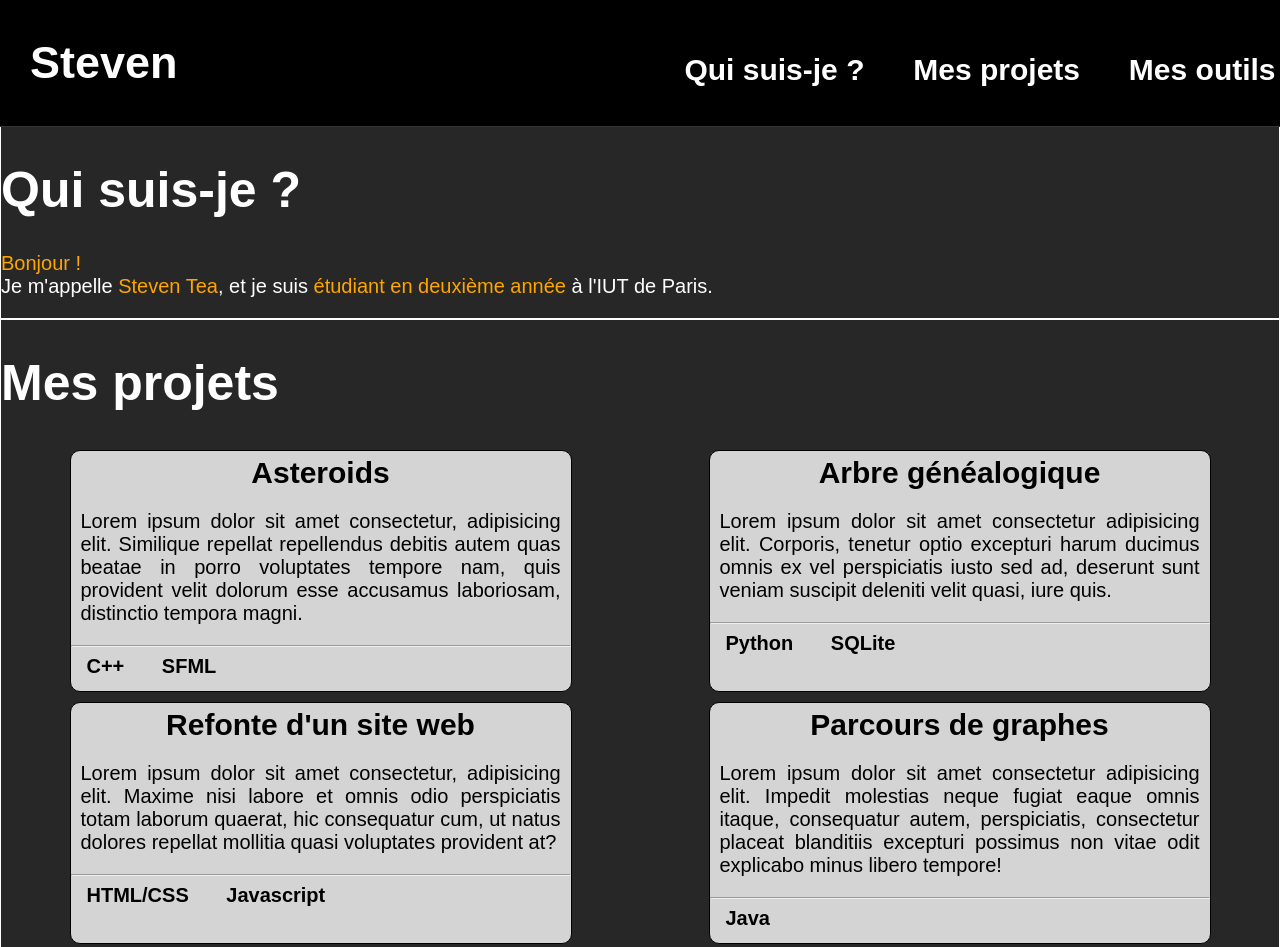
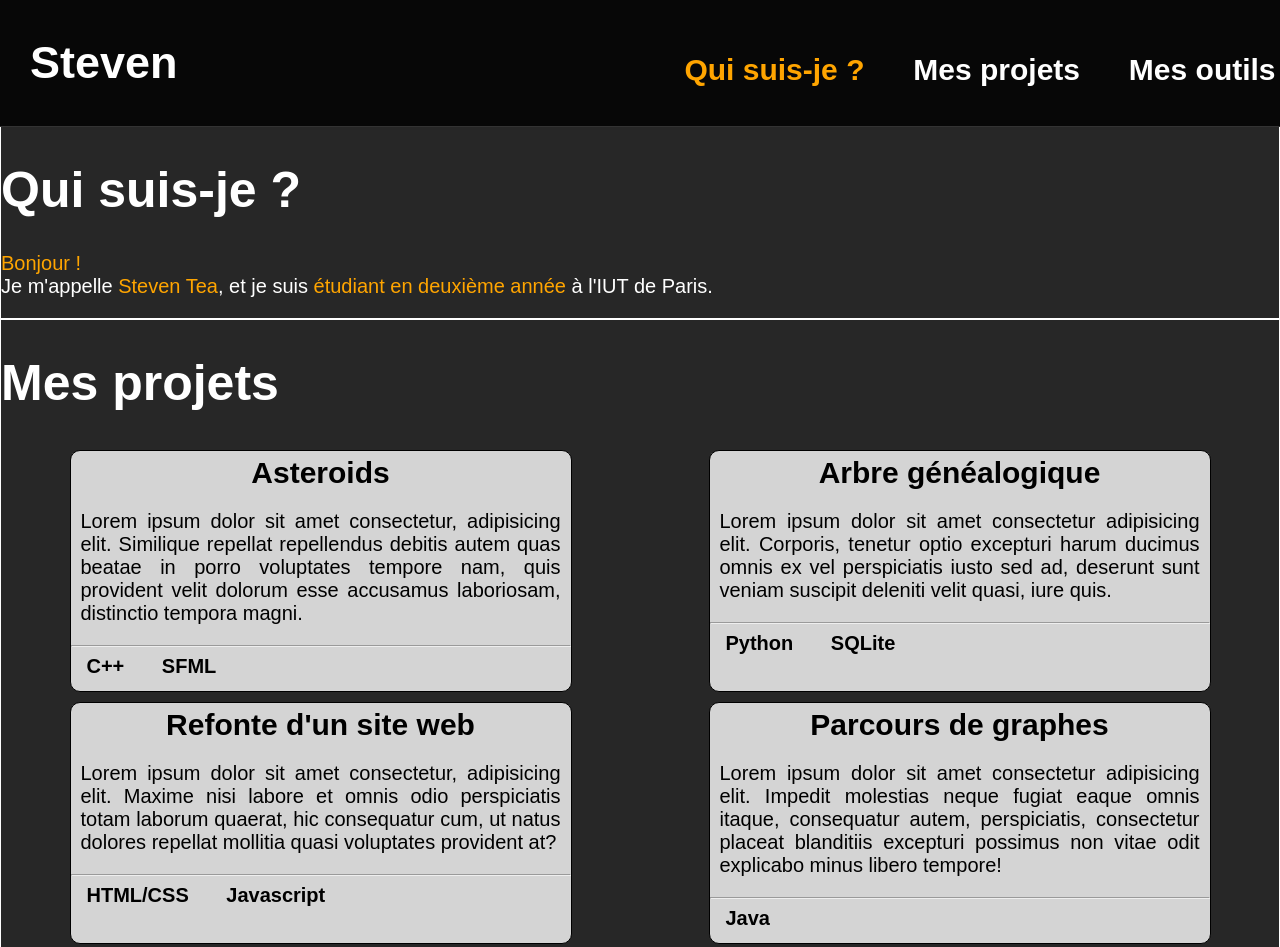
Before and after one commit to Ouistitive/Eportfolio, a plain HTML site: page index.html in a window 1280 px wide. Shown: the top 947 px of the page. Drawn offline with nearby package versions, Linux system fonts and the light colour scheme.

Commit message:
color on nav bar

```diff
--- a/index.html
+++ b/index.html
@@ -6,19 +6,20 @@
 		<link rel="stylesheet" href="styles/homepage.css" />
 		<link rel="stylesheet" href="styles/animations.css" />
 		<script src="script/app.js"></script>
+		<script src="https://ajax.googleapis.com/ajax/libs/jquery/3.6.0/jquery.min.js"></script>
 	</head>
 
 	<body onload="init()">
-		<nav>
-			<h1> Steven </h1>
-			<ul>
-				<li> <a href="#main-content"> Qui suis-je ? </a> </li>
-				<li> <a href="#projects"> Mes projets </a> </li>
-				<li> <a href="#tools"> Mes outils </a> </li>
-			</ul>
-		</nav>
+		<div id="main-content">
+			<nav>
+				<h1> Steven </h1>
+				<ul id="nav-elements">
+					<li> <a onclick="changeNavColor(0); window.scrollTo(0, 0);"> Qui suis-je ? </a> </li>
+					<li> <a href="#projects" onclick="changeNavColor(1);"> Mes projets </a> </li>
+					<li> <a href="#tools" onclick="changeNavColor(2);"> Mes outils </a> </li>
+				</ul>
+			</nav>
 
-		<div id="main-content">
 			<div id="profile" class="container">
 				<h1 class="titre"> Qui suis-je ? </h1>
 				<p class="text-content">
@@ -79,7 +80,10 @@
 			</div>
 
 			<div id="tools" class="container">
-
+				<h1 class="titre"> Outils </h1>
+				<p class="text-content">
+					Lorem ipsum dolor sit amet consectetur, adipisicing elit. Nesciunt neque nulla repellat. Soluta dicta itaque odit ad, ullam ut accusamus commodi. Voluptatibus quas sunt ipsum optio quia est, sequi saepe.
+				</p>
 			</div>
 		</div>
 	</body>
--- a/script/app.js
+++ b/script/app.js
@@ -1,7 +1,18 @@
 var navElement = null;
+var i = 0;
 
 function init() {
-    var nav = document.getElementsByTagName("nav");
-    navElement = document.getElementsByTagName("ul").getElementsByTagName("li");
+    var nav = document.getElementById("nav-elements");
+    navElement = nav.getElementsByTagName("a");
     navElement[0].style.color = "orange";
+
+    for(var i = 1; i < navElement.length; i++)
+        navElement[i].style.color = "white";
 }
+
+function changeNavColor(idx) {
+    navElement[idx].style.color = "orange";
+
+    for(var i = 1; i < navElement.length; i++)
+        navElement[(idx + i) % navElement.length].style.color = "white";
+}
--- a/styles/animations.css
+++ b/styles/animations.css
@@ -21,6 +21,6 @@ a::after {
     transform-origin: center;
 }
 
-a:hover::after, a:focus::after{
+a:hover::after, a:focus::after {
     transform: scale(1);
 }
--- a/styles/homepage.css
+++ b/styles/homepage.css
@@ -1,6 +1,6 @@
 body {
     margin: auto;
-    background-color: rgb(0, 0, 0);
+    background-color: rgb(39, 39, 39);
     font-family: Arial;
     color: white;
 }
@@ -15,7 +15,6 @@ nav {
     font-size: 30px;
     top: 0;
     padding-left: 30px;
-    /*opacity: 0.7;*/
 }
 
 nav ul {
@@ -31,13 +30,15 @@ nav ul {
 a {
     display: block;
     position: relative;
-    color: white;
+    /*color: white;*/
     text-decoration: none;
 }
 
 #main-content {
     background-color: rgb(39, 39, 39);
     margin-top: 126px;
+    /*width: 80%;
+    margin: auto;*/
 }
 
 .titre {
```
